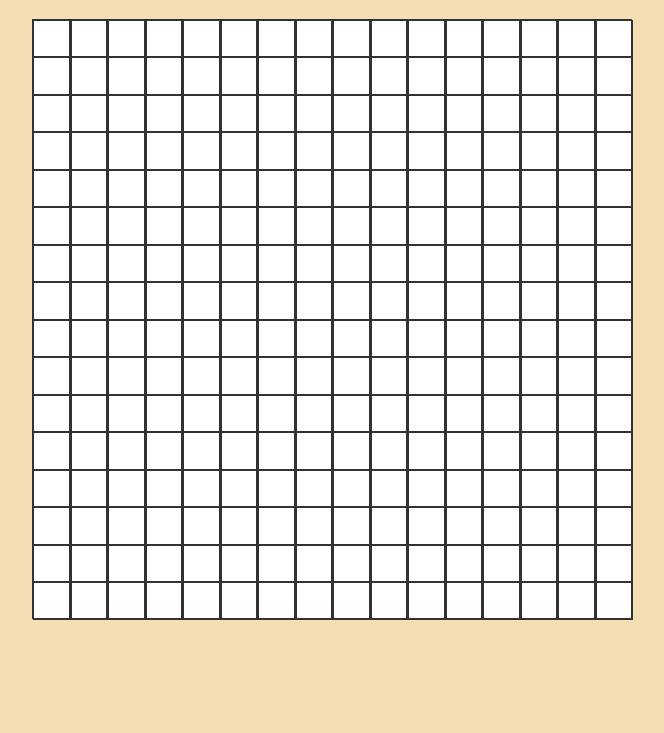
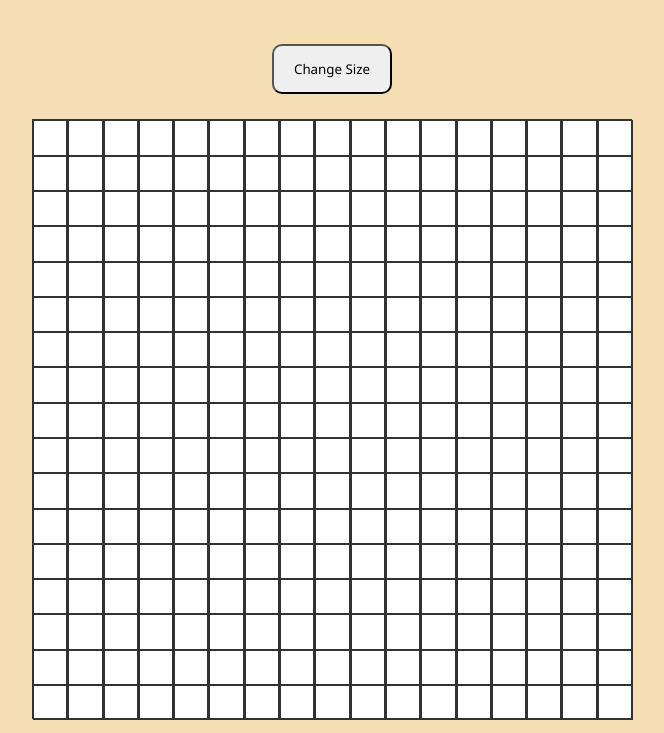
Before and after one commit to duckvshuman/etch-a-sketch, a plain HTML site: page index.html in a window 1280 px wide. Shown: the part 67-800 px from the top of the page, without its empty margins (308-972 px from the left). Drawn offline with Linux system fonts and the light colour scheme.

Commit message:
add change size feature

```diff
--- a/index.css
+++ b/index.css
@@ -5,6 +5,13 @@ body {
 
 body, button {
     font-family: 'Segoe UI', Tahoma, Geneva, Verdana, sans-serif;
+}
+
+button {
+    margin: 2%;
+    width: 120px;
+    height: 50px;
+    border-radius: 10px;
 }
 
 .drawing {
@@ -16,7 +23,7 @@ body, button {
 }
 
 .gridbox-line, .gridbox {
-    border: 1px solid rgb(50, 50, 50);;
+    border: 0.5px solid rgb(50, 50, 50);
     flex: 1;
 }
 
--- a/index.html
+++ b/index.html
@@ -7,8 +7,7 @@
     </head>
     <body>
         <h1>Etch-a-sketch</h1>
-        <div class="drawing">
-
-        </div>
+        <button onclick="changeSize()">Change Size</button>
+        <div class="drawing"></div>
     </body>
 </html>
--- a/index.js
+++ b/index.js
@@ -1,19 +1,37 @@
 const drawing = document.querySelector(".drawing")
 
-bloxsize = 16
 
+createGrid(17)
 
-for (let x=0; x < bloxsize; x++) {
+function createGrid(boxAmount) {
+    drawing.replaceChildren()
+    for (let x=0; x < boxAmount; x++) {
         let gridline = document.createElement('div')
         gridline.classList.add('gridbox-line')
 
         // add box
-    for (let y=0; y < bloxsize; y++) {
+        for (let y=0; y < boxAmount; y++) {
             let gridbox = document.createElement('div')
             gridbox.classList.add('gridbox')
-        gridbox.addEventListener('mouseover', function (e) {e.target.style.background = 'black'})
+            gridbox.addEventListener('mouseover', function (e) {
+                e.target.style.background = 'black'
+            })
             gridline.appendChild(gridbox)
         }
 
         drawing.appendChild(gridline)
     }
+}
+
+function changeSize() {
+    let value = prompt("How many squares do you want?", 16)
+    if (!Number(value)) {
+        alert("Input must be a number")
+    }
+    else if (value >= 100) {
+        alert("You can't enter 100 or more")
+    } else {
+
+        createGrid(value)
+    }
+}
```
Lines whose indentation alone changed are shown as unchanged.
